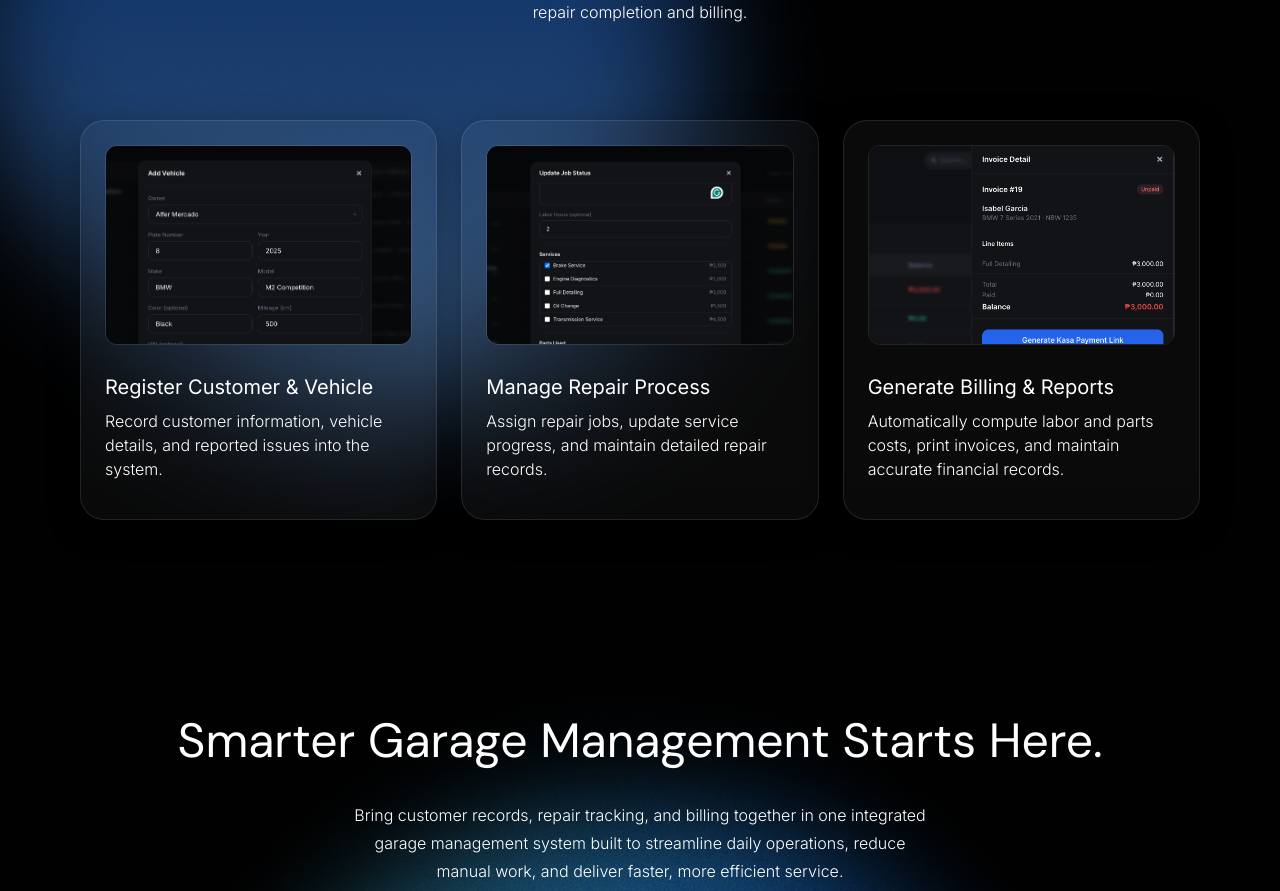
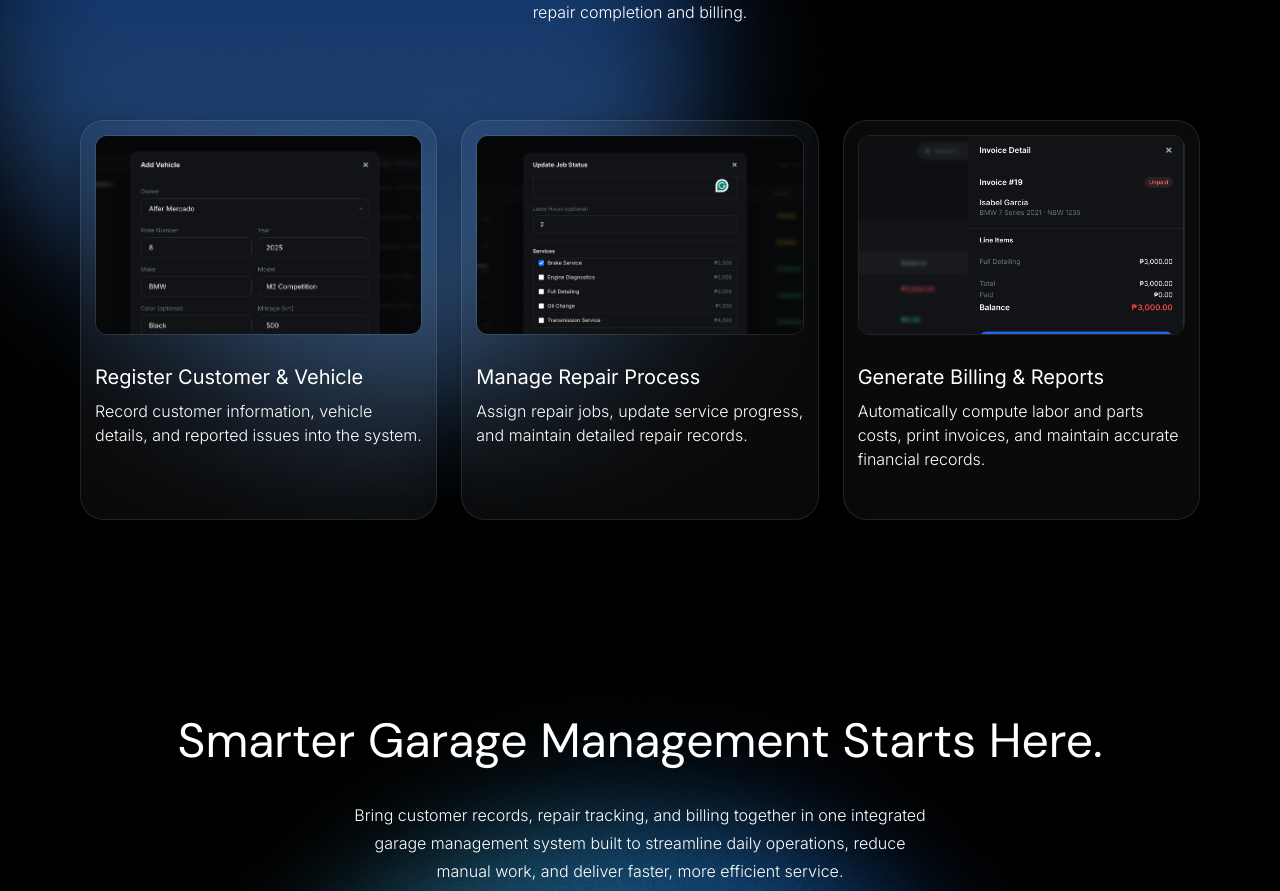
Before and after one commit to alferrr/motiq, a Next.js app: page / in a window 1280 px wide. Shown: the part 4383-5274 px from the top of the page. Built offline with nearby package versions, Linux system fonts and the light colour scheme.

Commit message:
style: card padding

```diff
--- a/components/pages/Hero.tsx
+++ b/components/pages/Hero.tsx
@@ -354,7 +354,7 @@ const Hero = () => {
             return (
               <GlassCard
                 key={step.step}
-                className="w-full md:w-100 min-h-100"
+                className="w-full md:w-100 min-h-100 p-[14px]"
                 contentClassName=""
               >
                 <div className="photo relative h-50 border border-white/10 rounded-xl w-full overflow-hidden">
```
